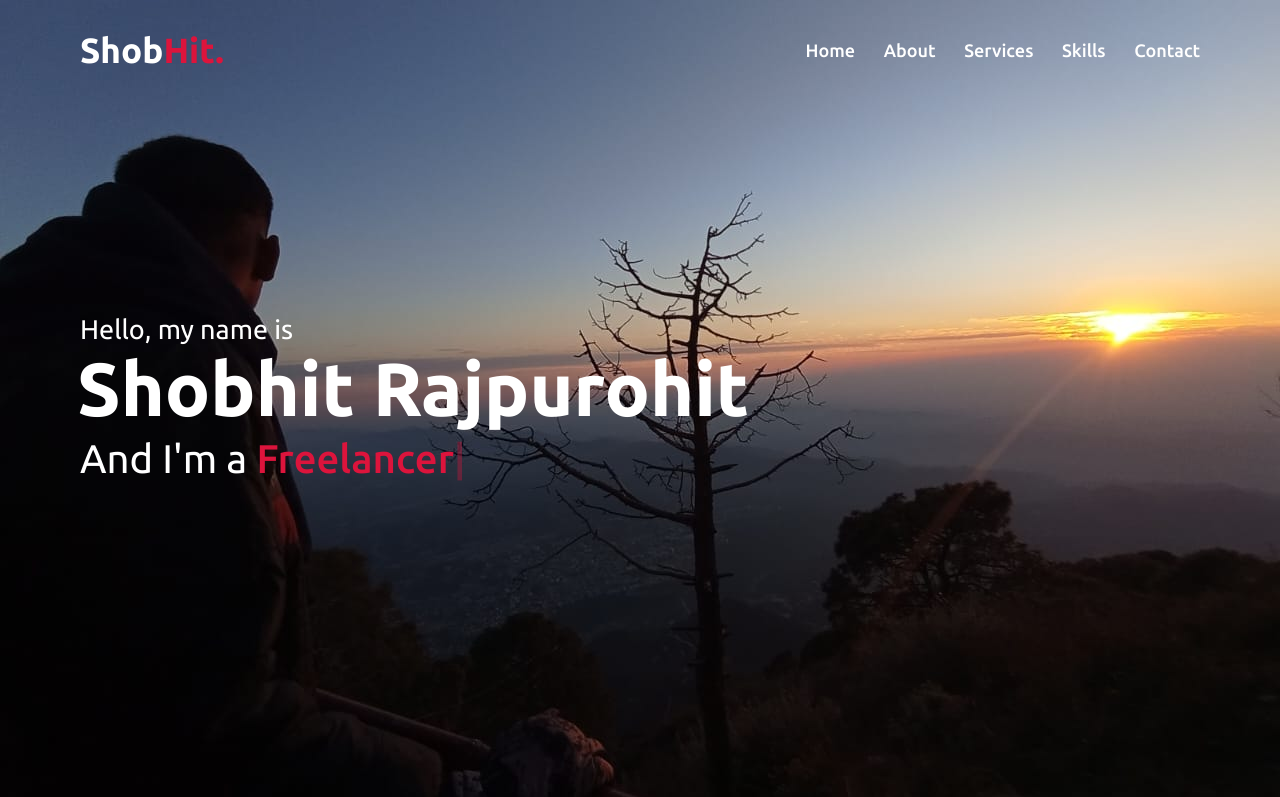
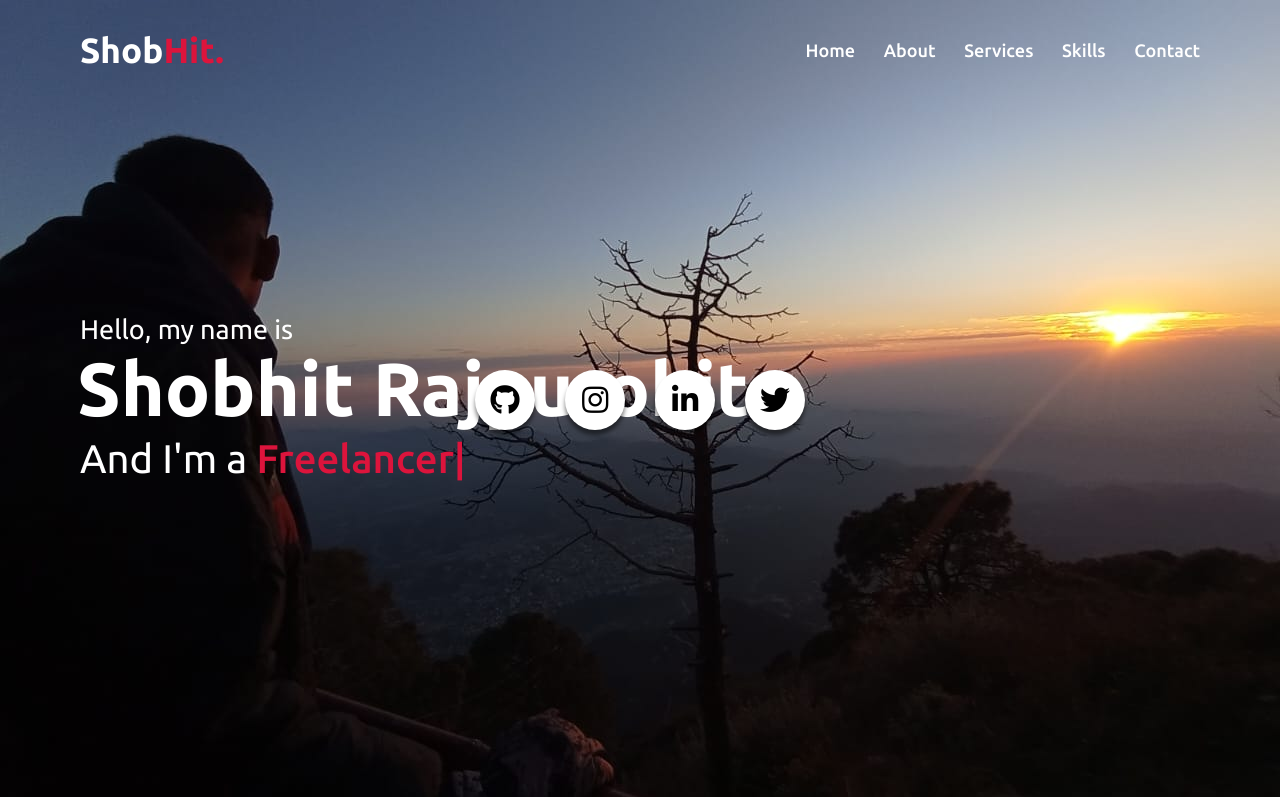
Before and after one commit to Shobhit13rajpurohit/portfolio, a plain HTML site: page index.html in a window 1280 px wide. Shown: the top 797 px of the page. Drawn offline with nearby package versions, Linux system fonts and the light colour scheme.

Commit message:
Update style.css

```diff
--- a/style.css
+++ b/style.css
@@ -212,24 +212,59 @@ section .title::after{
     color: crimson;
     background: none;
 }
-.social-media a{
-    display: inline-flex;
-    justify-content: center;
-    align-items: center;
-    width: 4rem;
-    height: 4rem;
-    background: transparent;
-    border: .2rem solid var(--main-color);
-    border-radius: 50%;
-    font-size: 2rem;
-    color: var(--main-color);
-    margin: 3rem 1.5rem 3rem 0;
+.social-menu ul{
+    position: absolute;
+    top: 50%;
+    left: 50%;
+    padding: 0;
+    margin: 0;
+    transform: translate(-50%, -50%);
+    display: flex;
 }
 
-.social-media a:hover{
-    background: var(--main-color);
-    color: var(--second-bg-color);
-    box-shadow: 0 0 1rem var(--main-color);
+.social-menu ul li{
+    list-style: none;
+    margin: 0 15px;
+}
+
+.social-menu ul li .fab{
+    font-size: 30px;
+    line-height: 60px;
+    transition: .3s;
+    color: #000;
+}
+
+.social-menu ul li .fab:hover{
+    color: #fff;
+}
+
+.social-menu ul li a{
+    position: relative;
+    display: inline-block;
+    width: 60px;
+    height: 60px;
+    border-radius: 50%;
+    background-color: #fff;
+    text-align: center;
+    transition: .6s;
+    box-shadow: 0 5px 4px rgba(0,0,0,.5);
+}
+
+.social-menu ul li a:hover{
+    transform: translate(0, -10%);
+}
+
+.social-menu ul li:nth-child(1) a:hover{
+    background-color: rgba(0, 0, 0, 0.829);
+}
+.social-menu ul li:nth-child(2) a:hover{
+    background-color: #E4405F;
+}
+.social-menu ul li:nth-child(3) a:hover{
+    background-color: #012941;
+}
+.social-menu ul li:nth-child(4) a:hover{
+    background-color: #1373cc;
 }
 
 
```
